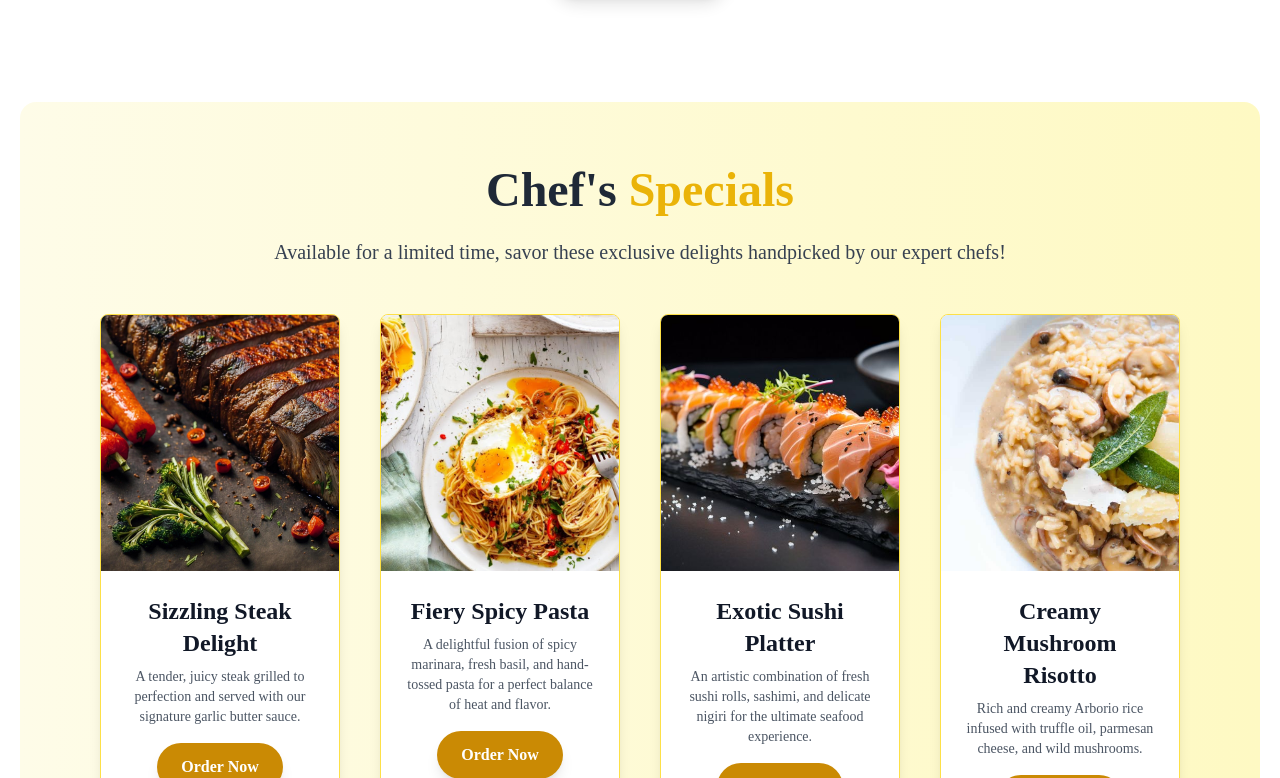
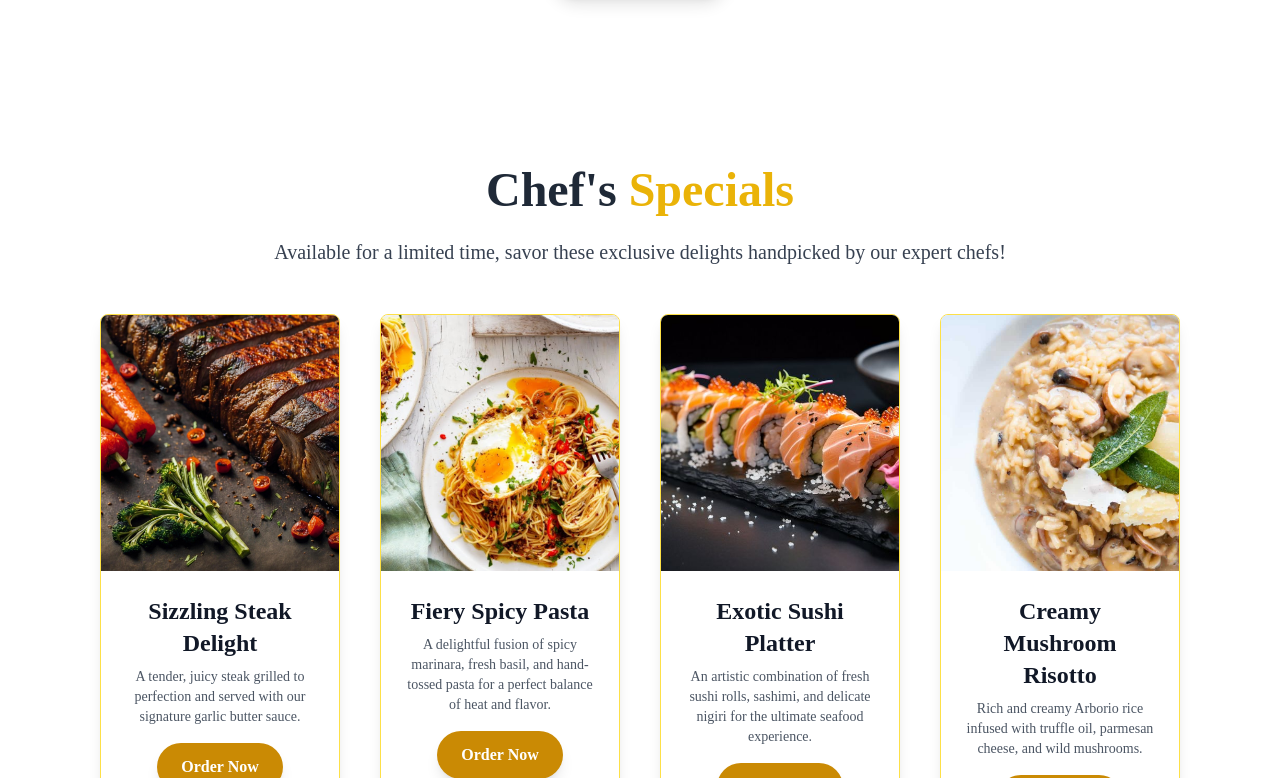
Before and after one commit to rajeshbd99/Restaurant_Management_Client, a React (Vite) app: page / in a window 1280 px wide. Shown: the part 1102-1880 px from the top of the page. Built offline with nearby package versions, Linux system fonts and the light colour scheme; no server answers; a web font is replaced by a local one.

Commit message:
Update ChefSpecials component styling; remove gradient background for improved UI consistency and update asset cache.

```diff
--- a/src/components/ChefSpecials.jsx
+++ b/src/components/ChefSpecials.jsx
@@ -29,7 +29,7 @@ const ChefSpecials = () => {
     ];
 
     return (
-        <section className="py-16 mt-10 mb-10 rounded-2xl bg-gradient-to-r from-yellow-50 to-yellow-100">
+        <section className="py-16 mt-10 mb-10 rounded-2xl">
             <div className="mx-auto px-6 lg:px-20">
                 <h2 className="text-5xl font-extrabold text-center text-gray-800 mb-6">
                     Chef's <span className="text-yellow-500">Specials</span>
```
